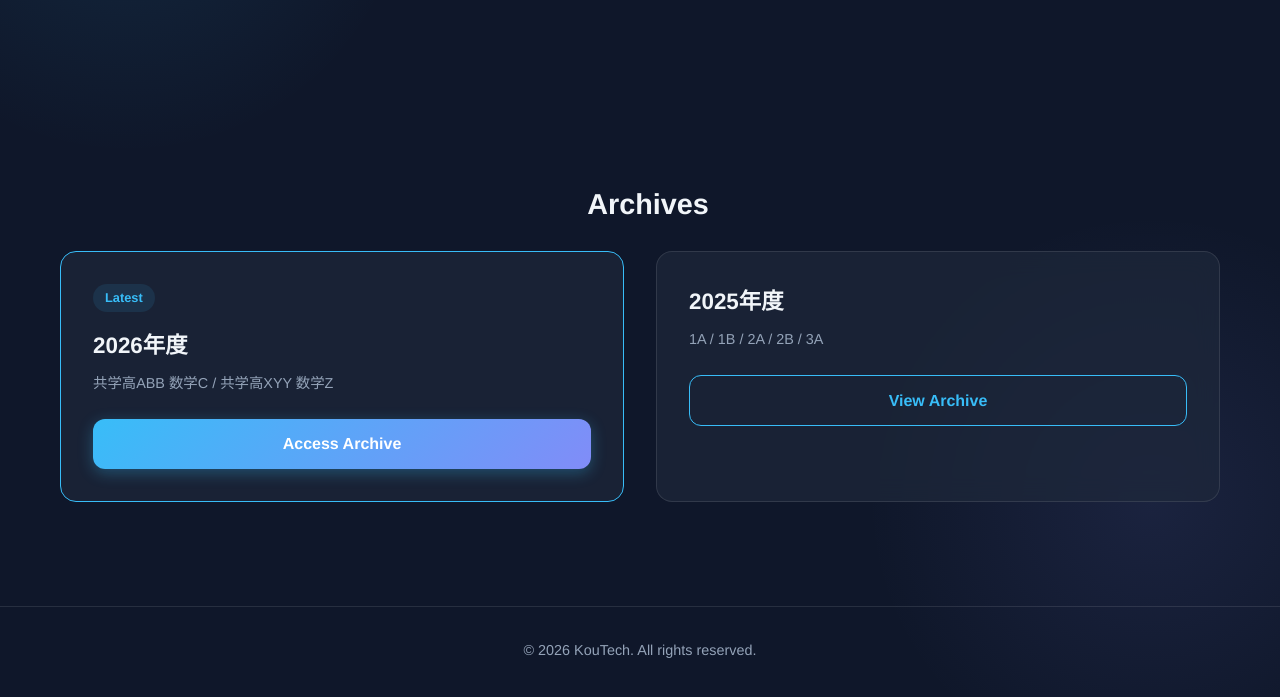
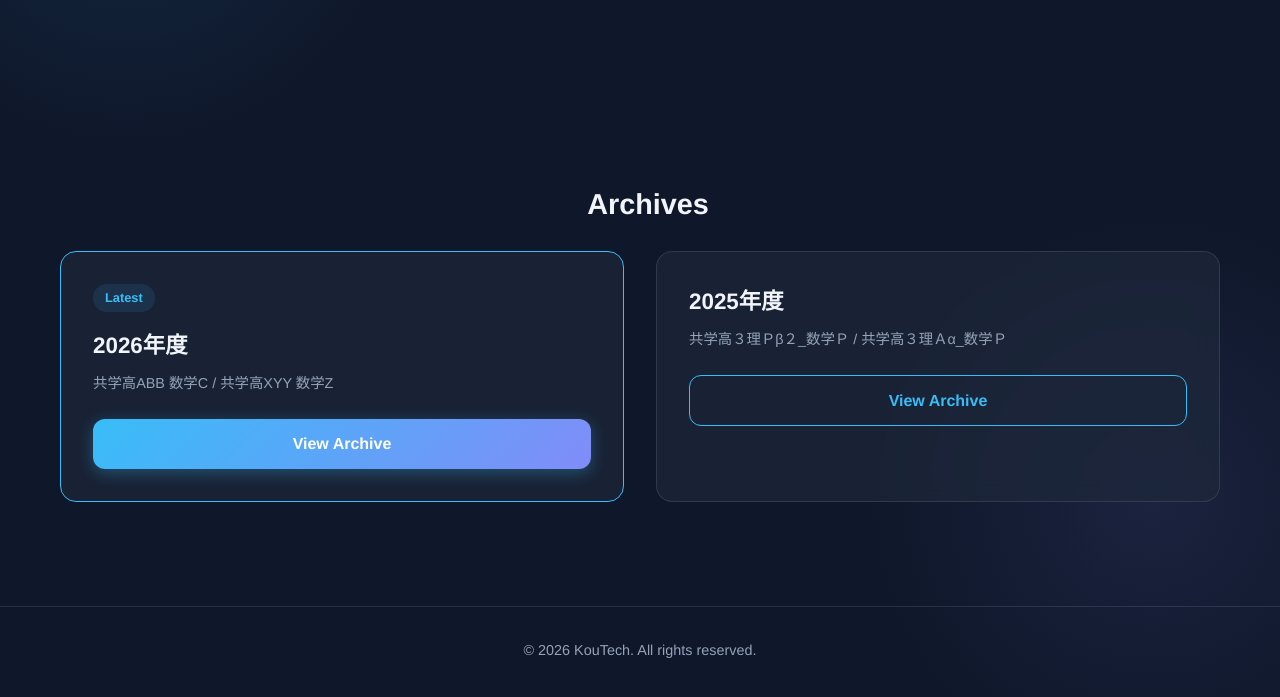
Before and after one commit to KouTechGit/KouTechHP, a plain HTML site: page index.html in a window 1280 px wide. Shown: the part 341-1038 px from the top of the page. Drawn offline with Linux system fonts and the light colour scheme.

Commit message:
Update PDF optimization info and UI text
README_GENERATOR.md now documents the new PDF optimization feature using Ghostscript, including setup instructions, troubleshooting, and benefits. The 2026 logo in index.html was simplified, and archive card labels and descriptions were updated for clarity and accuracy.

```diff
--- a/index.html
+++ b/index.html
@@ -54,13 +54,13 @@
           <span class="card-tag">Latest</span>
           <div class="card-title">2026年度</div>
           <p class="card-desc">共学高ABB 数学C / 共学高XYY 数学Z</p>
-          <a href="2026/index.html" class="btn" style="width:100%">Access Archive</a>
+          <a href="2026/index.html" class="btn" style="width:100%">View Archive</a>
         </div>
 
         <!-- 2025年度カード -->
         <div class="card">
           <div class="card-title">2025年度</div>
-          <p class="card-desc">1A / 1B / 2A / 2B / 3A</p>
+          <p class="card-desc">共学高３理Ｐβ２_数学Ｐ / 共学高３理Ａα_数学Ｐ</p>
           <a href="2025/index.html" class="btn btn-outline" style="width:100%">View Archive</a>
         </div>
 
```
Also changed, not shown: 2026/index.html (+1 -1 lines), 1 other file.
